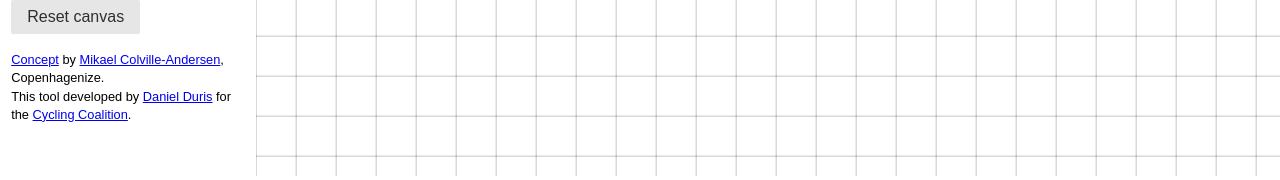
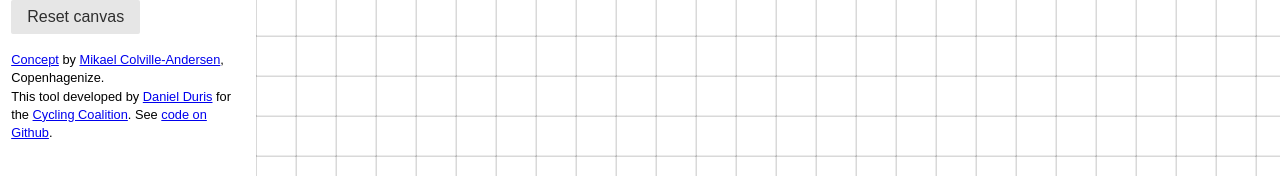
Before and after one commit to nekromoff/arrogance-of-space, a PHP site: page / in a window 1280 px wide. Shown: the part 724-904 px from the top of the page. Run offline with PHP 8.4, Linux system fonts and the light colour scheme; some libraries are stand-ins or nearby versions.

Commit message:
link to github code added

```diff
--- a/index.php
+++ b/index.php
@@ -65,7 +65,7 @@
         </div>
         <div class="l-box">
             <small><a href="https://medium.com/@colville_andersen/the-arrogance-of-space-93a7419b0278">Concept</a> by <a href="https://colville-andersen.com/">Mikael Colville-Andersen</a>, Copenhagenize.</small><br>
-            <small>This tool developed by <a href="https://www.ambience.sk/about/">Daniel Duris</a> for the <a href="https://cyklokoalicia.sk/en/">Cycling Coalition</a>.</small>
+            <small>This tool developed by <a href="https://www.ambience.sk/about/">Daniel Duris</a> for the <a href="https://cyklokoalicia.sk/en/">Cycling Coalition</a>. See <a href="https://github.com/nekromoff/arrogance-of-space">code on Github</a>.</small>
         </div>
     </div>
     <div class="pure-u-1 pure-u-lg-4-5" id="editor">
```
